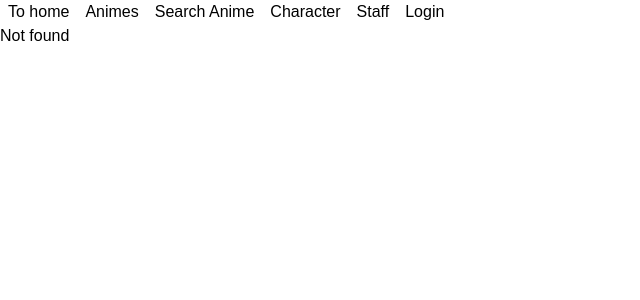
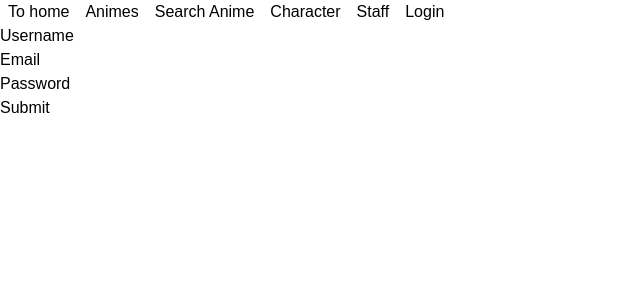
Before and after one commit to 22127218vbdkien/IADb_22CLC10_Group07, a Vue app in the folder src/frontend_vue/: page /signup in a window 1280 px wide. Before the commit this address had no page. Shown: the top 300 px of the page, without its empty margins (0-640 px from the left). Built offline with nearby package versions, Linux system fonts and the light colour scheme.

Commit message:
Add Registration for User

```diff
--- a/src/frontend_vue/src/router/index.js
+++ b/src/frontend_vue/src/router/index.js
@@ -9,6 +9,7 @@ import CharacterBrowseView from "@/view/character/CharacterBrowseView.vue";
 import CharacterView from "@/view/character/CharacterView.vue";
 import StaffBrowseView from "@/view/staff/StaffBrowseView.vue";
 import StaffView from "@/view/staff/StaffView.vue";
+import SignUpView from "@/view/authentication/SignUpView.vue";
 const router = createRouter({
     history: createWebHistory(import.meta.env.BASE_URL),
     routes:[
@@ -21,6 +22,11 @@ const router = createRouter({
             path: '/login/',
             name: 'login',
             component: LoginView
+        },
+        {
+            path: '/signup/',
+            name: 'signup',
+            component: SignUpView
         },
         {
             path: '/animes/',
--- a/src/frontend_vue/src/view/authentication/LoginView.vue
+++ b/src/frontend_vue/src/view/authentication/LoginView.vue
@@ -5,8 +5,8 @@ import { reactive } from 'vue';
 import { userState } from '@/store/userStore';
 import axios from 'axios';
 const user = reactive({
-    username : "Username....",
-    password : "abc",
+    username : "",
+    password : "",
     error: ""
 })
 const _router = useRouter()
@@ -25,13 +25,15 @@ const resetError = () =>{
 </script>
 
 <template>
-
-    <form>
-        <label for="username">Username</label>
-        <input type="text" id="username" v-model="user.username"/>
-        <label for="password">Password</label>
-        <input type="password" id="password" v-model="user.password"/>
-        <input @click.prevent = "submitLogin" type="submit">
-    </form>
-    <p>{{user.error}}</p>
+    <div>
+        <form>
+            <label for="username" >Username</label>
+            <input type="text" id="username" placeholder="..." v-model="user.username" @input="resetError"/>
+            <label for="password">Password</label>
+            <input type="password" id="password" placeholder="..." v-model="user.password" @input="resetError"/>
+            <input @click.prevent = "submitLogin" type="submit">
+        </form>
+        <p>{{user.error}}</p>
+    </div>
+    <RouterLink to="/signup/">Create a new account <i class="pi pi-arrow-right"></i></RouterLink>
 </template>
--- a/src/frontend_vue/src/view/authentication/SignUpView.vue
+++ b/src/frontend_vue/src/view/authentication/SignUpView.vue
@@ -1,24 +1,65 @@
 <script setup>
 import { useRoute, useRouter } from 'vue-router';
 import { reactive } from 'vue';
+import { ref } from 'vue';
+import axios from 'axios';
+const user = reactive({
+    username: '',
+    password: '',
+    email: '',
+    error: '',
+})
+const _router = useRouter()
 
-const user = reactive({
-    password: "",
-    username: "",
-    email: "",
+
+const handleRegister = async ()=>{
+    try{
+        const response =  await axios.post("/api/user/signup/", {
+                username: user.username,
+                password: user.password,
+                email: user.email
+            },
+            {
+                headers:{
+                    "Content-Type":"application/json"
+                }
             })
+        console.log(response)
+        if (response.status == 200 || response.status == 201 ){
+            console.log(response)
+            _router.push('/login/')
+        }
+        else {
+           error.value = "Username or email has been used, please check your infomation!!!"
+        }
+    } catch(error){
+        console.log(error)
+    }
+}
+
+const resetError = () => {
+    user.error = ""
+}
 </script>
 
 <template>
 
-    <form class="max-w-sm mx-auto"></form>
+    <form class="w-full mx-auto">
         <div>
         <label for="username" class="mb-4">Username</label>
-        <input type="text" id="username"/>
+        <input type="text" id="username" v-model="user.username" @input="resetError"/>
+        </div>
+        <div>
+            <label for="email">Email</label>
+            <input type="email" id="email" v-model="user.email"/>
         </div>
         <div>
             <label for="password">Password</label>
-        <input type="password" id="password"/>
+            <input type="password" id="password" v-model="user.password"/>
         </div>
-    <button type="submit" class=""></button>
+
+        <button @click.prevent="handleRegister" type="submit" class="">Submit</button>
+    </form>
+    <p>{{ user.error }}</p>
+
 </template>
```
Lines whose indentation alone changed are shown as unchanged.
